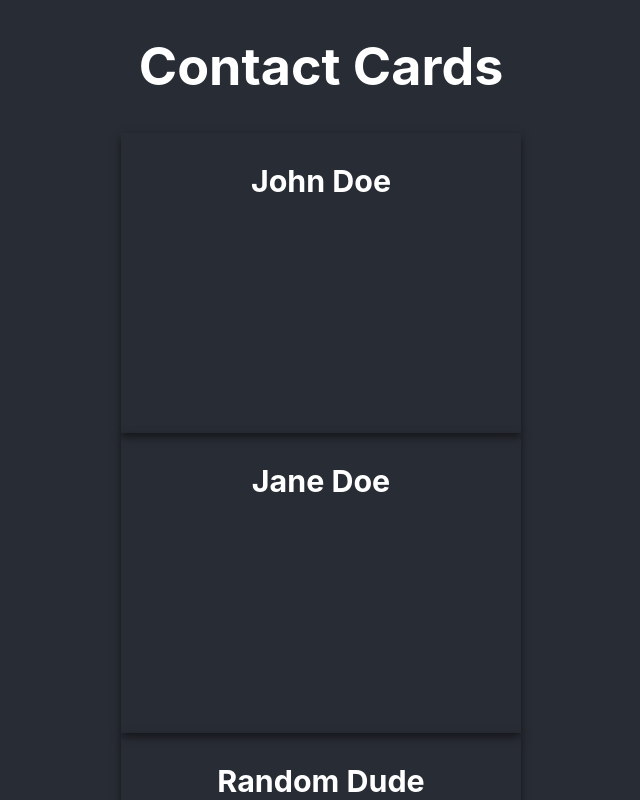
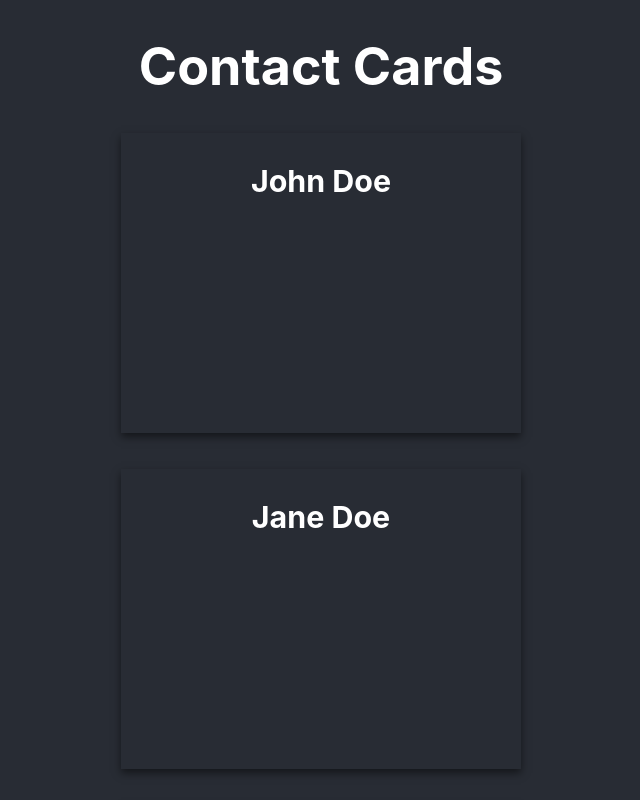
Before and after one commit to CUNY-2X-TTP-2020/react-contact-cards, a React (Create React App) app: page / in a window 1280 px wide. Shown: the top 800 px of the page, without its empty margins (319-959 px from the left). Built offline with nearby package versions, Linux system fonts and the light colour scheme.

Commit message:
Add grid layout styling

```diff
--- a/src/App.css
+++ b/src/App.css
@@ -29,7 +29,6 @@
     width: 100%;
     height: 100%;
     text-align: center;
-    display: flex;
     transition: transform 0.6s;
     transform-style: preserve-3d;
     box-shadow: 0 4px 8px 0 rgba(0,0,0,0.5);
@@ -54,3 +53,12 @@
     background-color: #1e3131;
     transform: rotateY(180deg);
 }
+
+.card-grid
+{
+    display: grid;
+    gap: 1rem;
+
+    grid-template-columns: repeat(auto-fit, minmax(320px, 1fr));
+    grid-auto-rows: 320px;
+}
```
